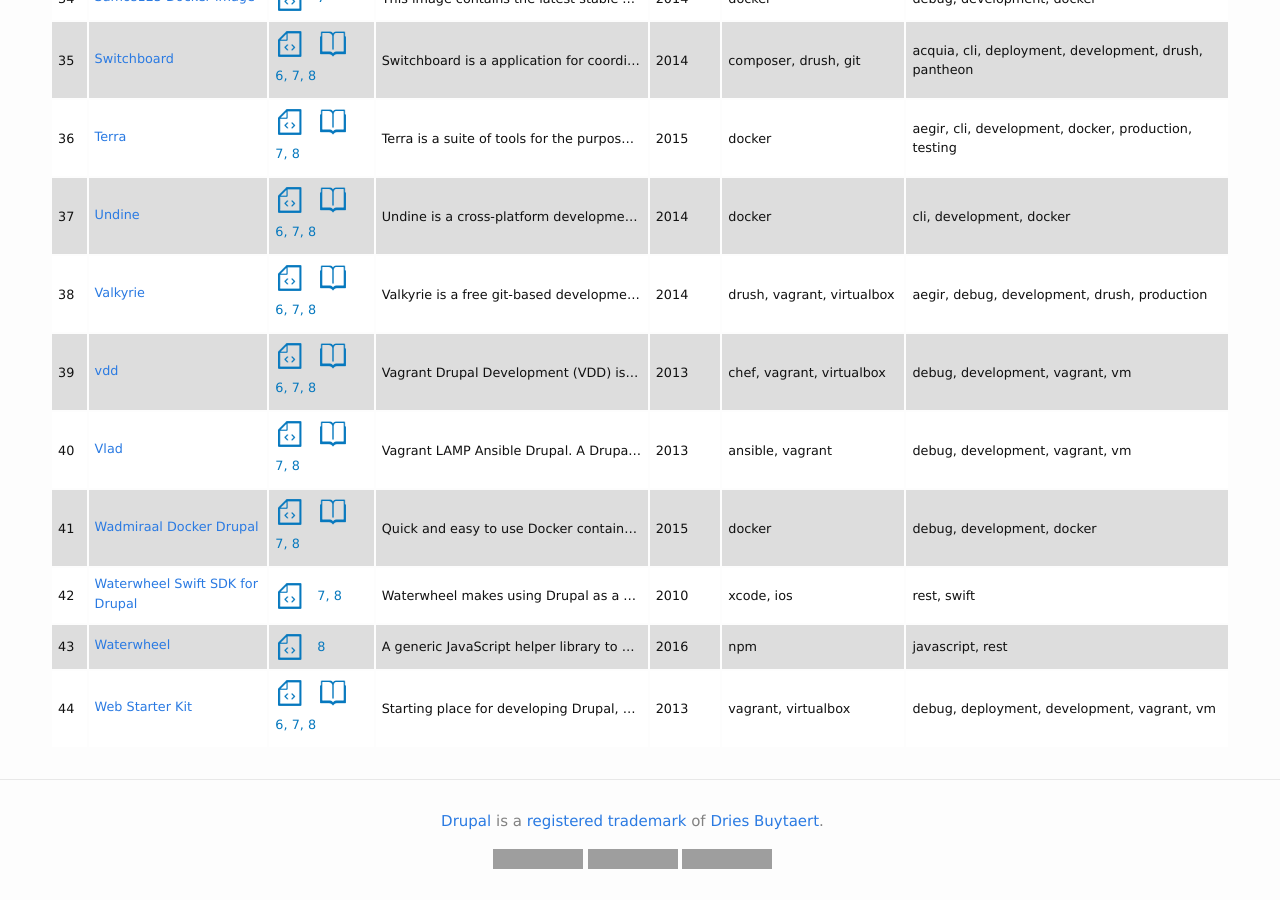
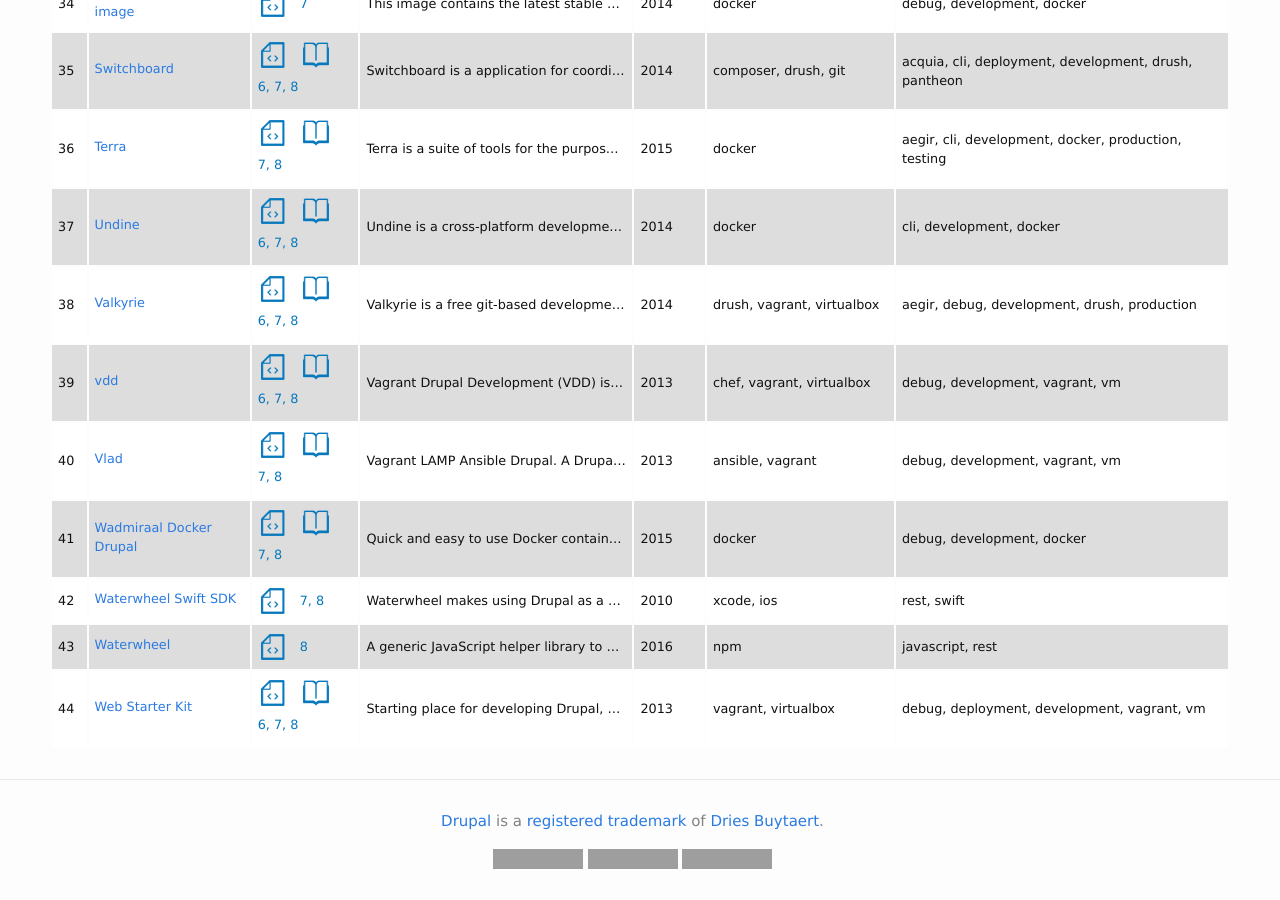
Before and after one commit to drupaltools/drupaltools.github.io, a Jekyll site: the page built from index.html, in a window 1280 px wide and 900 px high, scrolled down 2499 px. Built offline with Jekyll 4.4.1, drawn with Linux system fonts in a browser that asks for light colours; comment, search, counter and statistics services are not loaded; grey boxes are pictures that could not be loaded.

Commit message:
Better name for Waterwheel SDK

```diff
--- a/_data/projects/waterwheel-swift.yml
+++ b/_data/projects/waterwheel-swift.yml
@@ -1,4 +1,4 @@
-name: Waterwheel Swift SDK for Drupal
+name: Waterwheel Swift SDK
 year_created: 2010
 source: https://github.com/acquia/waterwheel.swift
 homepage: https://acquia.github.io/waterwheel.swift
```
